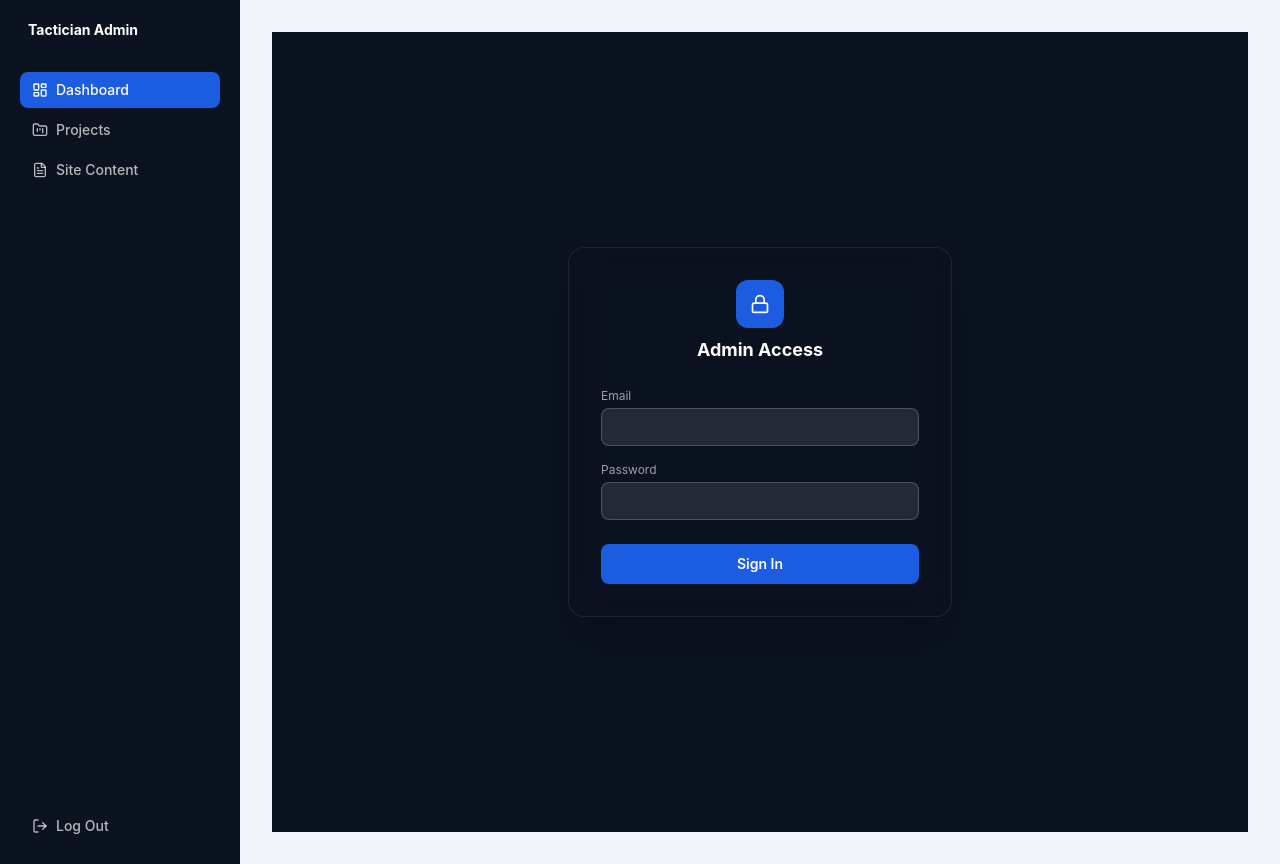
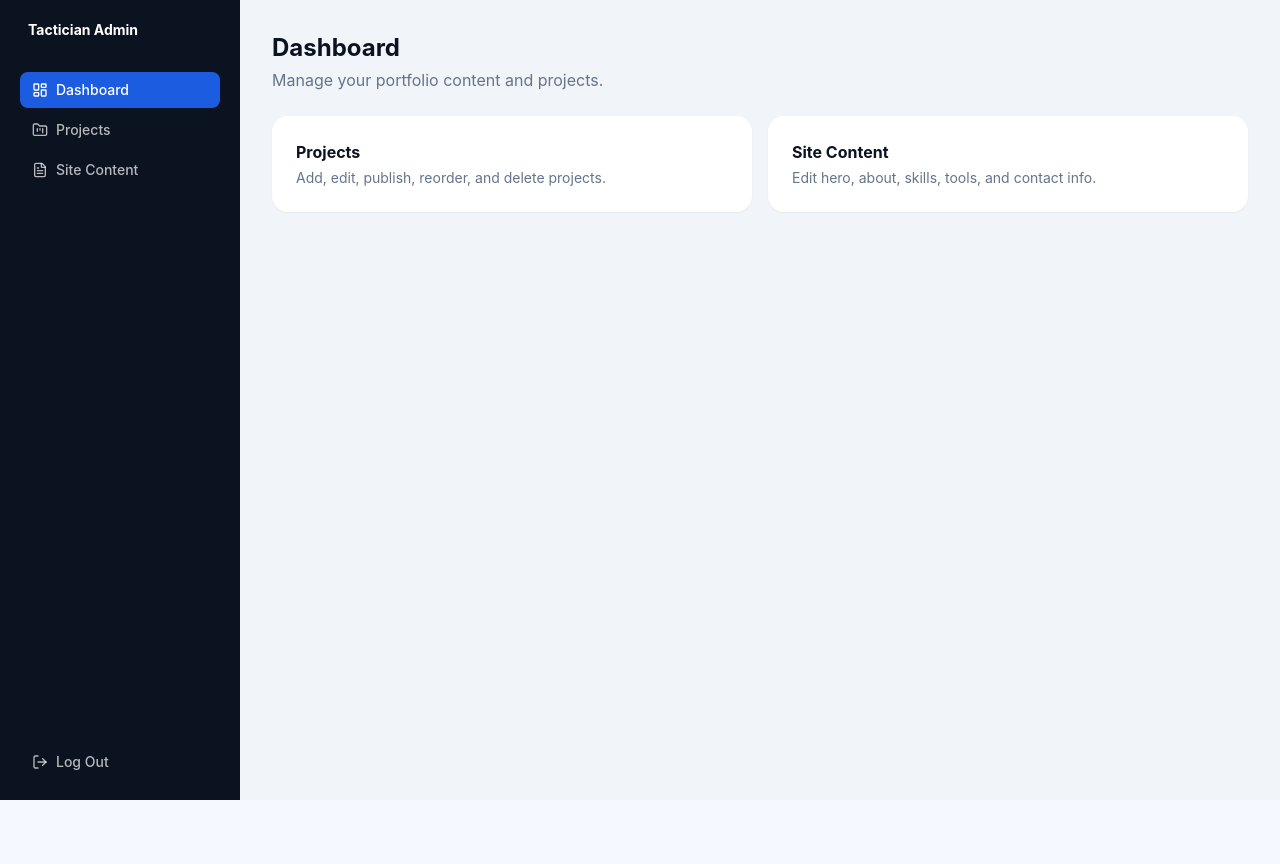
Before and after one commit to T-actician/Tactician-web, a Next.js app: page /admin in a window 1280 px wide. After the commit the page ends 800 px from the top, so only its background shows below. Built offline with nearby package versions, Linux system fonts and the light colour scheme.

Commit message:
Fix dashboard page showing login form content

```diff
--- a/src/app/admin/page.tsx
+++ b/src/app/admin/page.tsx
@@ -1,70 +1,19 @@
-"use client";
+export default function AdminDashboard() {
+  return (
+    <div>
+      <h1 className="text-2xl font-bold text-ink-900">Dashboard</h1>
+      <p className="mt-1 text-slate-500">Manage your portfolio content and projects.</p>
 
-import { useState } from "react";
-import { useRouter } from "next/navigation";
-import { supabaseBrowser } from "@/lib/supabase-browser";
-import { Lock } from "lucide-react";
-
-export default function AdminLogin() {
-  const router = useRouter();
-  const [email, setEmail] = useState("");
-  const [password, setPassword] = useState("");
-  const [error, setError] = useState("");
-  const [loading, setLoading] = useState(false);
-
-  async function handleSubmit(e: React.FormEvent) {
-    e.preventDefault();
-    setLoading(true);
-    setError("");
-    const supabase = supabaseBrowser();
-    const { error } = await supabase.auth.signInWithPassword({ email, password });
-    setLoading(false);
-    if (error) {
-      setError(error.message);
-      return;
-    }
-    router.push("/admin");
-    router.refresh();
-  }
-
-  return (
-    <div className="flex min-h-screen items-center justify-center bg-ink-900 px-6">
-      <form onSubmit={handleSubmit} className="glass-dark w-full max-w-sm rounded-2xl p-8 text-white shadow-2xl">
-        <div className="mb-6 flex flex-col items-center gap-2">
-          <span className="flex h-12 w-12 items-center justify-center rounded-xl bg-brand-600">
-            <Lock size={20} />
-          </span>
-          <h1 className="text-lg font-bold">Admin Access</h1>
-        </div>
-
-        {error && <p className="mb-4 rounded-lg bg-red-500/20 px-3 py-2 text-sm text-red-200">{error}</p>}
-
-        <label className="mb-1 block text-xs text-white/60">Email</label>
-        <input
-          type="email"
-          required
-          value={email}
-          onChange={(e) => setEmail(e.target.value)}
-          className="mb-4 w-full rounded-lg border border-white/20 bg-white/10 px-3 py-2 text-sm outline-none focus:border-brand-400"
-        />
-
-        <label className="mb-1 block text-xs text-white/60">Password</label>
-        <input
-          type="password"
-          required
-          value={password}
-          onChange={(e) => setPassword(e.target.value)}
-          className="mb-6 w-full rounded-lg border border-white/20 bg-white/10 px-3 py-2 text-sm outline-none focus:border-brand-400"
-        />
-
-        <button
-          type="submit"
-          disabled={loading}
-          className="w-full rounded-lg bg-brand-600 py-2.5 text-sm font-semibold transition hover:bg-brand-700 disabled:opacity-50"
-        >
-          {loading ? "Signing in..." : "Sign In"}
-        </button>
-      </form>
+      <div className="mt-6 grid grid-cols-1 gap-4 sm:grid-cols-2">
+        <a href="/admin/projects" className="rounded-2xl bg-white p-6 shadow-sm transition hover:shadow-md">
+          <h2 className="font-bold text-ink-900">Projects</h2>
+          <p className="mt-1 text-sm text-slate-500">Add, edit, publish, reorder, and delete projects.</p>
+        </a>
+        <a href="/admin/content" className="rounded-2xl bg-white p-6 shadow-sm transition hover:shadow-md">
+          <h2 className="font-bold text-ink-900">Site Content</h2>
+          <p className="mt-1 text-sm text-slate-500">Edit hero, about, skills, tools, and contact info.</p>
+        </a>
+      </div>
     </div>
   );
 }
```
